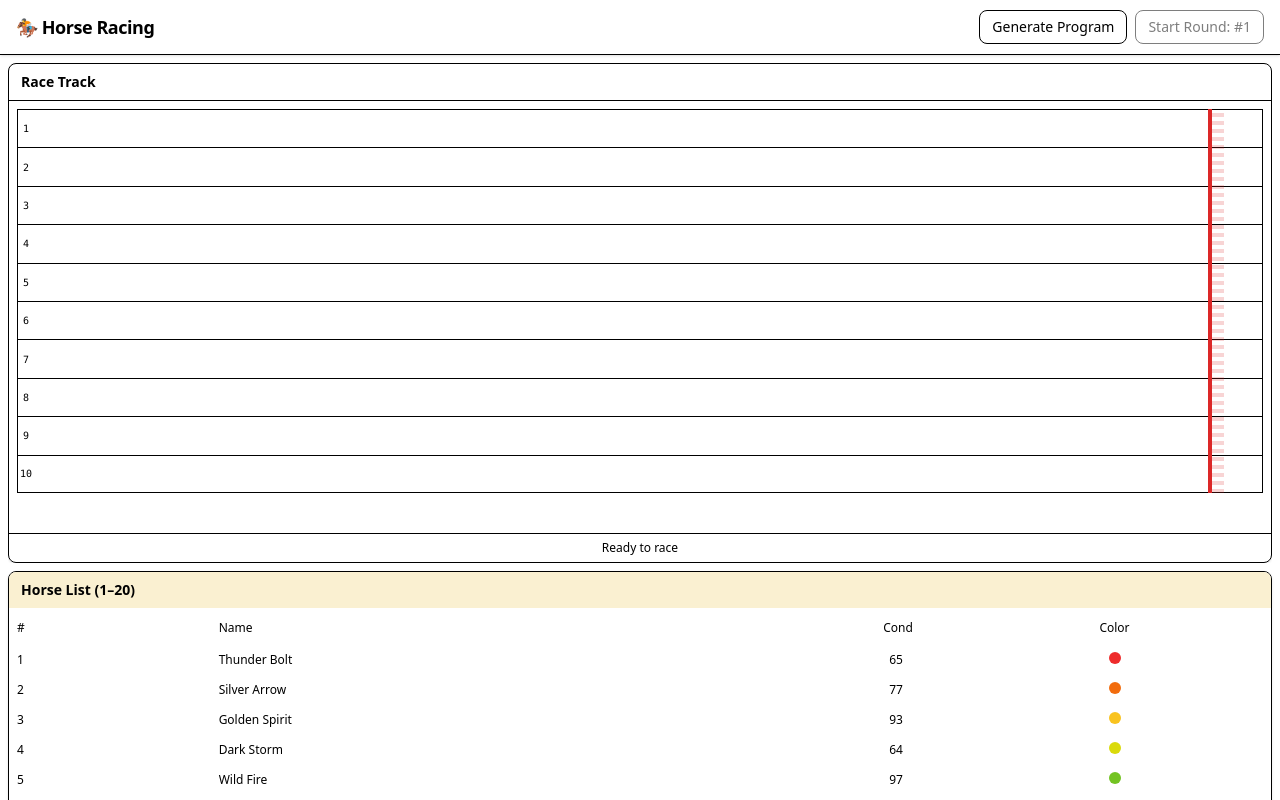
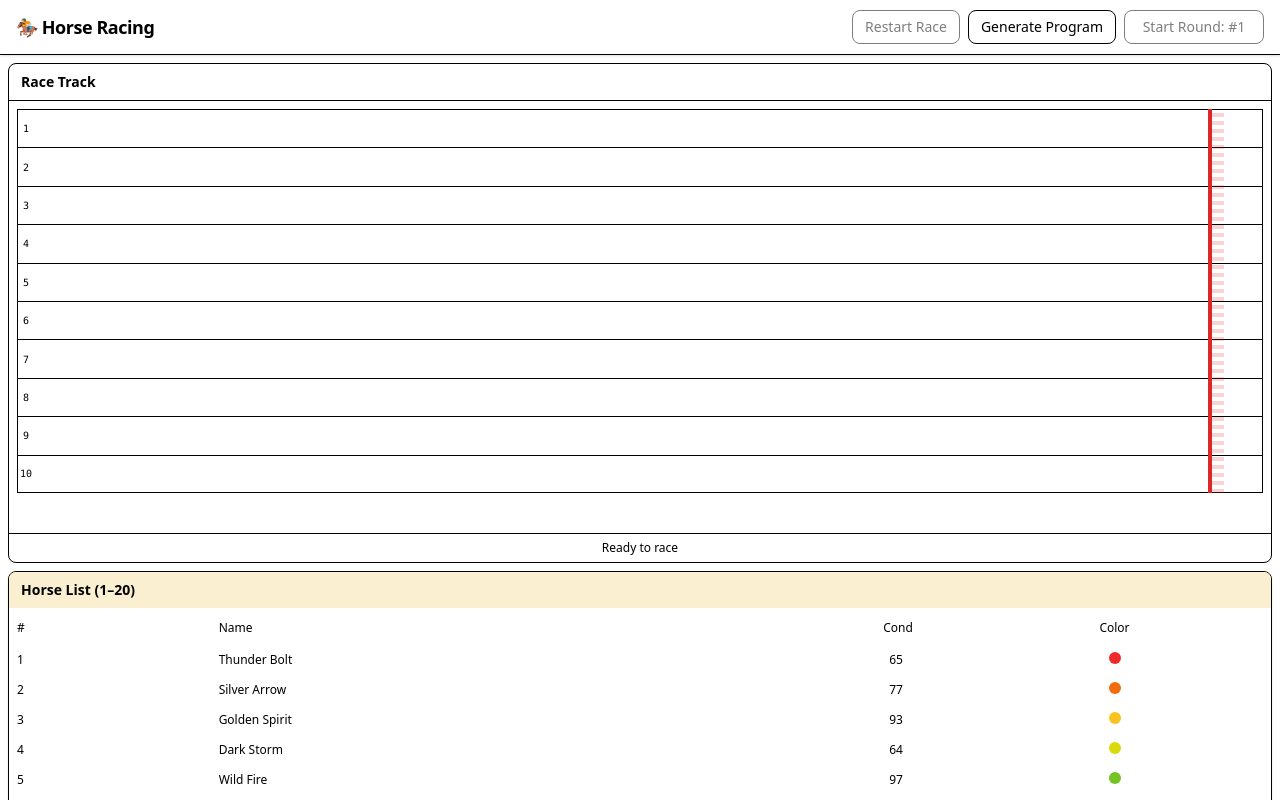
Before and after one commit to Psevdon1m/insider-one-case-study, a Vue app: page / in a window 1280 px wide. Built offline with nearby package versions, Linux system fonts and the light colour scheme.

Commit message:
fix btns moving on x axis due to content change

```diff
--- a/src/modules/race/views/Dashboard.vue
+++ b/src/modules/race/views/Dashboard.vue
@@ -81,9 +81,6 @@ const generateProgram = () => {
 };
 const startRace = async () => {
   if (getHorsesPerCurrentRound.value.length === 0) return;
-  if (round.value === 1 && resultsPerRound.value[1].length === 10) {
-    resetState();
-  }
 
   if (raceStatus.value === "running") {
     // Pause
@@ -104,16 +101,14 @@ const startRace = async () => {
 
       nextTick().then(() => {
         updateAllHorsesCondition();
+        results.value = [];
+        distance.value = 0;
 
         setTimeout(() => {
           //delay reset and let user see that all horses are finished
-
-          round.value = ((round.value % 6) +
-            1) as keyof typeof ROUND_TO_DISTANCE; //allows rounds to inc only till 6, then reset to 1
-          results.value = [];
+          round.value = getNextRound() as keyof typeof ROUND_TO_DISTANCE; //allows rounds to inc only till 6, then reset to 1
           raceStatus.value = "idle";
-          distance.value = 0;
-        }, 2000);
+        }, 1000);
       });
     }
   }, TICK_MS);
@@ -269,7 +264,11 @@ const resetState = () => {
   };
 };
 
-const canStart = computed(() => getHorsesPerCurrentRound.value.length > 0);
+const canStart = computed(
+  () =>
+    getHorsesPerCurrentRound.value.length > 0 &&
+    resultsPerRound.value[round.value].length === 0,
+);
 
 const canResume = computed(
   () =>
@@ -278,12 +277,17 @@ const canResume = computed(
 );
 
 const canGenerate = computed(
-  () => raceStatus.value !== "paused" && raceStatus.value !== "running",
+  () => raceStatus.value === "idle" && !canRestart.value,
+);
+const canRestart = computed(() =>
+  Object.values(resultsPerRound.value).every((arr) => arr.length === 10),
 );
 
 const getHorsesPerCurrentRound = computed(
   (): RaceHorse[] => raceHorsesPerRound.value[round.value],
 );
+
+const getNextRound = () => (round.value % 6) + 1;
 </script>
 
 <template>
@@ -294,20 +298,40 @@ const getHorsesPerCurrentRound = computed(
         <BaseButton
           size="sm"
           variant="outline"
+          @click="resetState"
+          :disabled="!canRestart"
+          data-testid="generate-program"
+        >
+          Restart Race
+        </BaseButton>
+        <BaseButton
+          size="sm"
+          variant="outline"
           @click="generateProgram"
           :disabled="!canGenerate"
           data-testid="generate-program"
         >
           Generate Program
         </BaseButton>
+        <div class="min-w-[140px]">
           <BaseButton
             v-if="raceStatus === 'idle'"
             size="sm"
             @click="startRace"
             :disabled="!canStart"
             data-testid="start-race"
+            class="w-full"
           >
             Start Round: #{{ round }}
+          </BaseButton>
+          <BaseButton
+            v-else-if="raceStatus === 'finished'"
+            size="sm"
+            :disabled="true"
+            data-testid="pause-resume-race"
+            class="w-full"
+          >
+            Start Round: #{{ getNextRound() }}
           </BaseButton>
           <BaseButton
             v-else="raceStatus === 'running' || raceStatus === 'paused'"
@@ -315,9 +339,11 @@ const getHorsesPerCurrentRound = computed(
             @click="startRace"
             :disabled="!canResume"
             data-testid="pause-resume-race"
+            class="w-full"
           >
             {{ raceStatus === "running" ? "Pause" : "Resume" }}
           </BaseButton>
+        </div>
       </div>
     </BaseHeader>
     <!-- /Header -->
```
Lines whose indentation alone changed are shown as unchanged.
